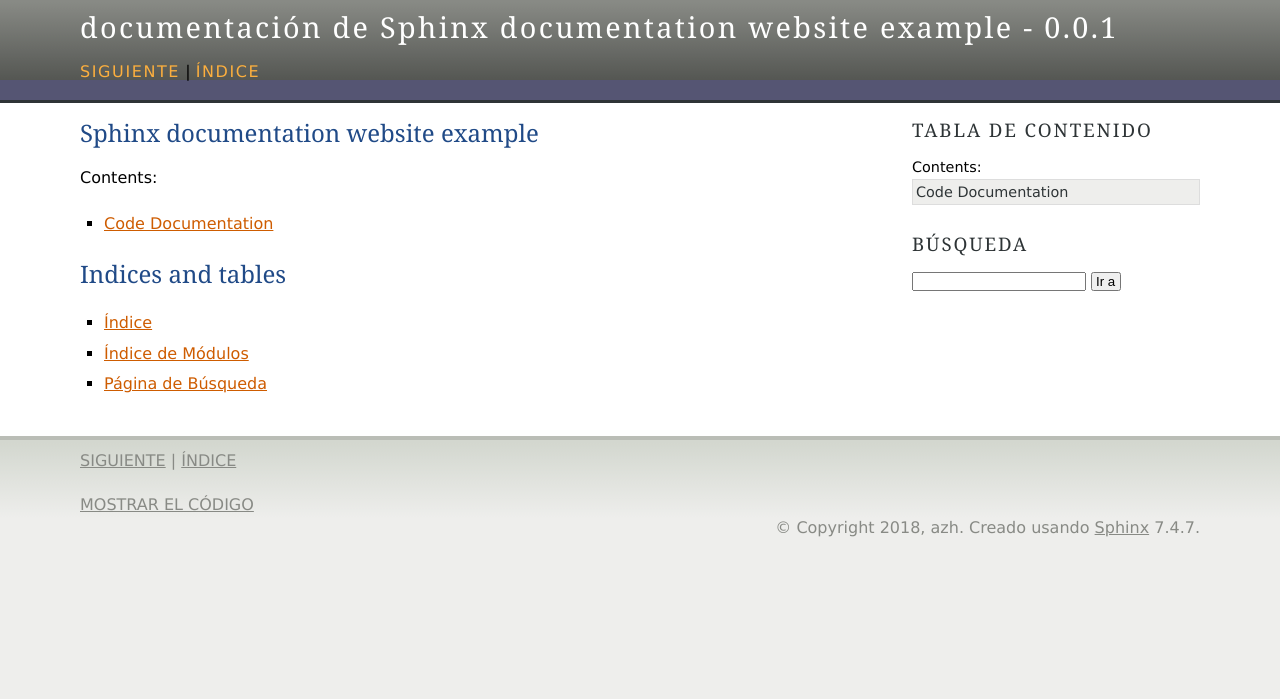
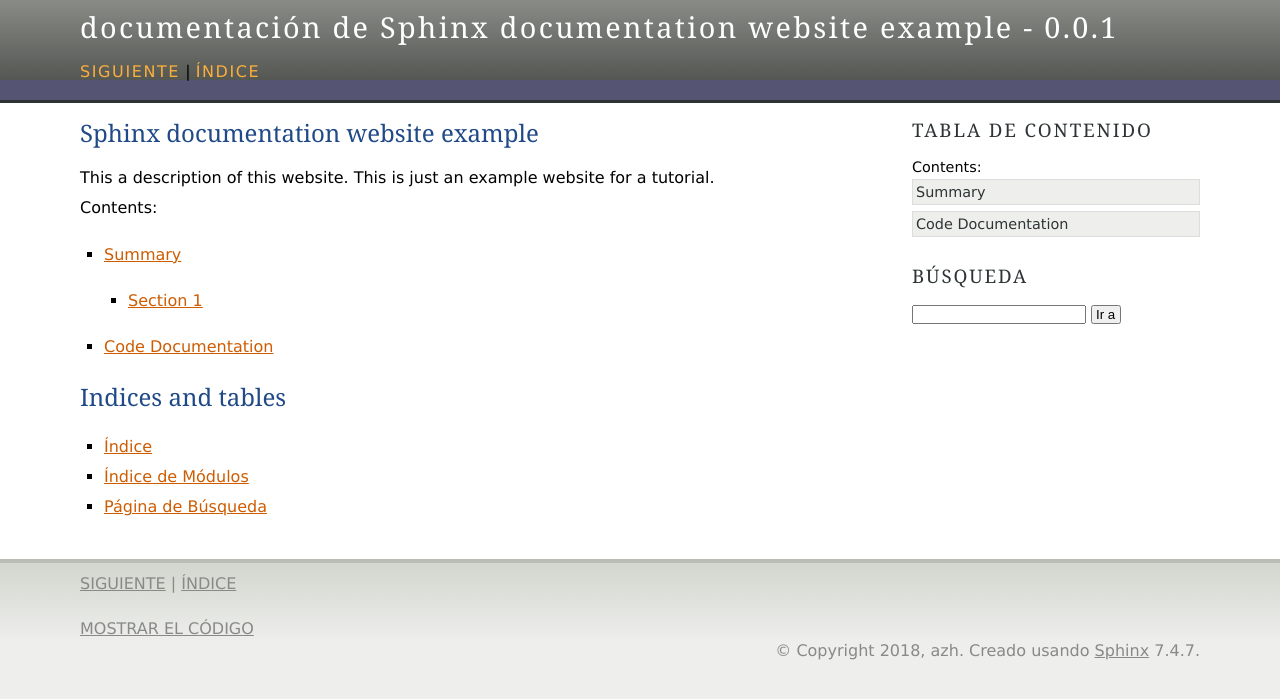
Before and after one commit to azhernan/prueba-git-sphinx, a Sphinx documentation site: the page built from sphinx/index.rst, in a window 1280 px wide. Shown: the top 699 px of the page. Built offline with Sphinx 7.4.7, drawn with Linux system fonts in a browser that asks for light colours.

Commit message:
adding website content

```diff
--- a/sphinx/index.rst
+++ b/sphinx/index.rst
@@ -6,10 +6,14 @@
 Sphinx documentation website example
 ====================================
 
+This a description of this website. This is just an example website for a tutorial.
+
+
 .. toctree::
    :maxdepth: 2
    :caption: Contents:
 
+   summary
    code
 
 
```
Also changed, not shown: sphinx/summary.rst (added, +14 -0 lines).
